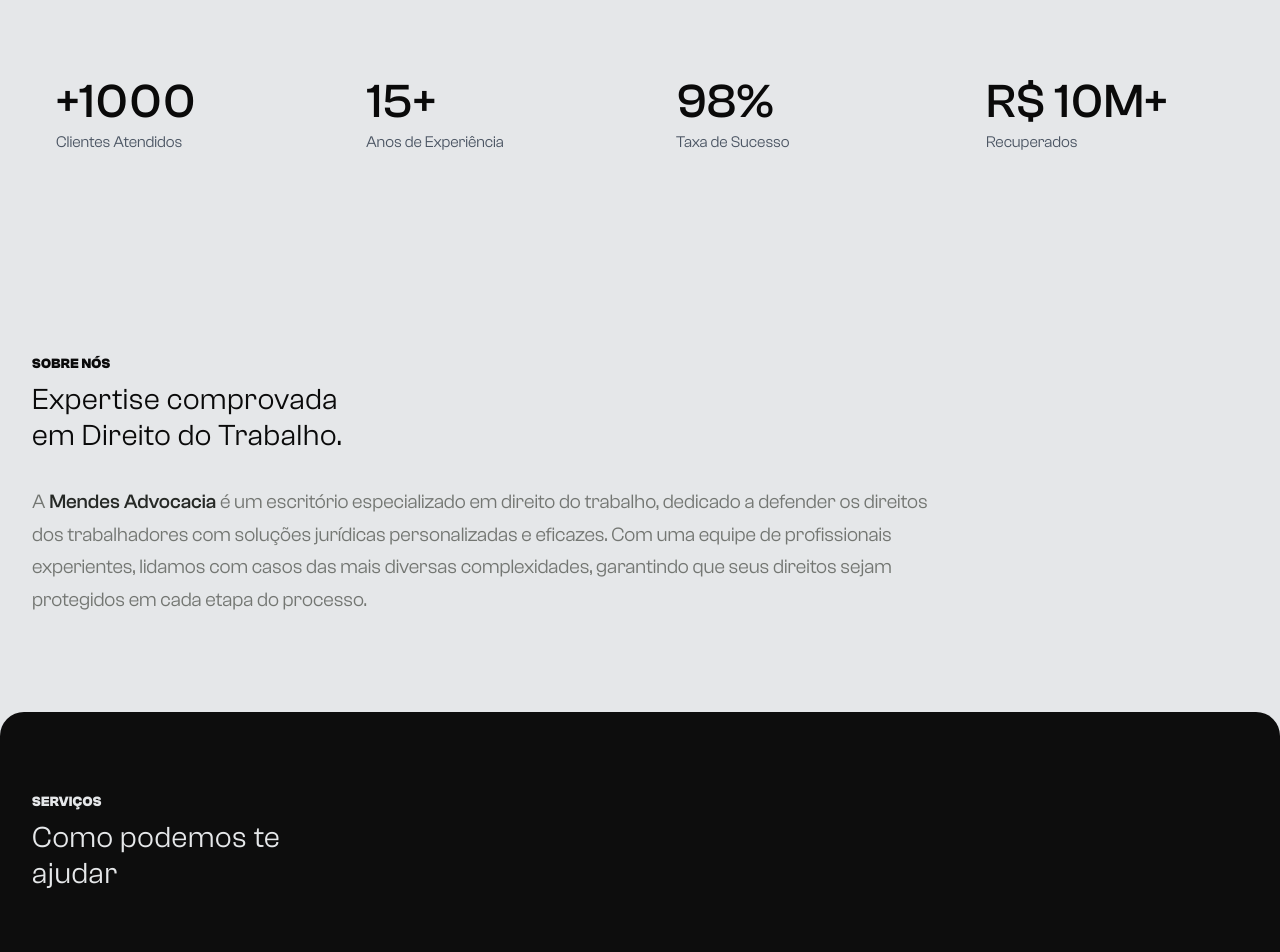
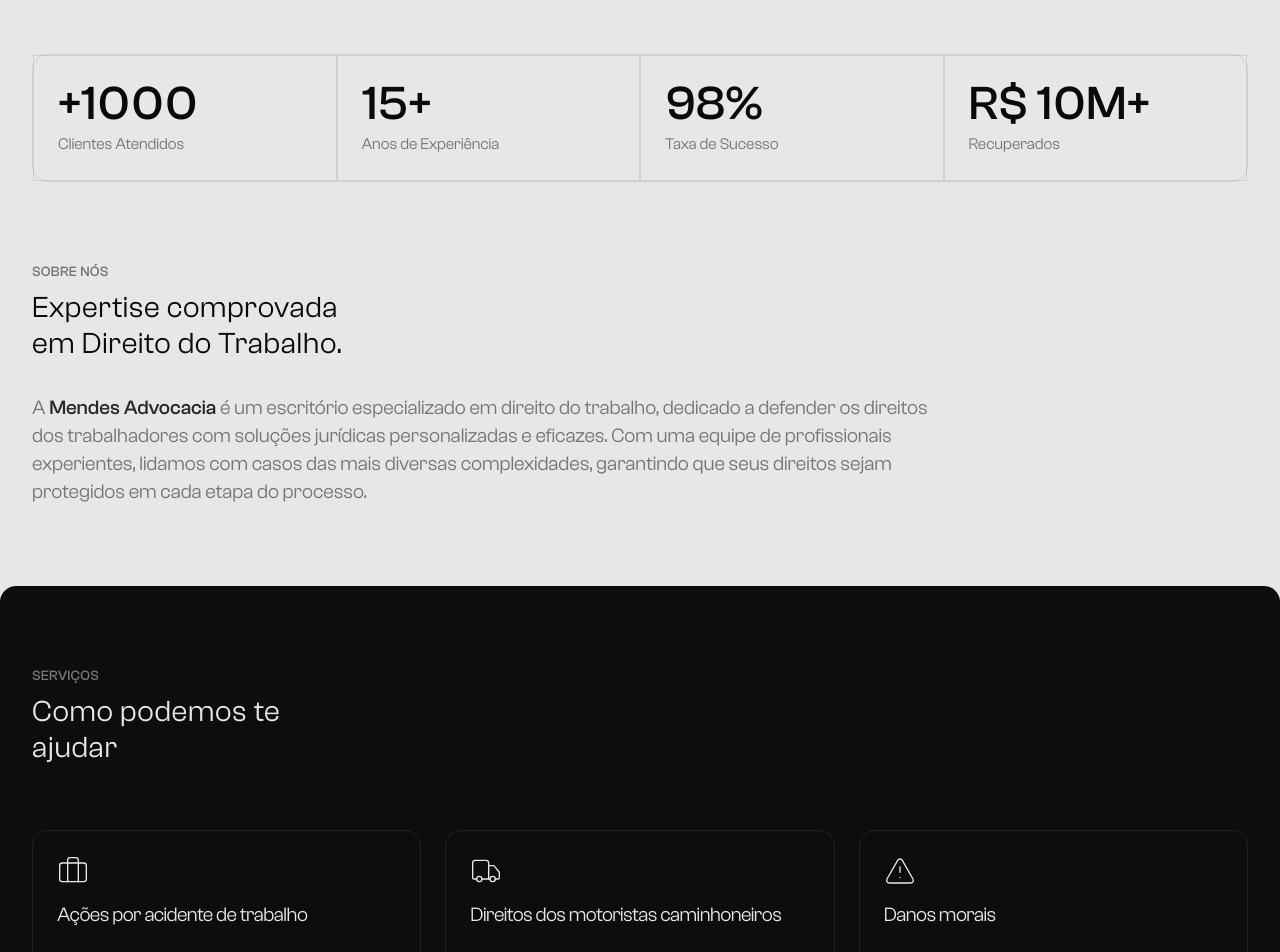
Before and after one commit to estudioadler/mendesadvocacia, a Next.js app: page / in a window 1280 px wide. Shown: the part 780-1732 px from the top of the page. Built offline with nearby package versions, Linux system fonts and the light colour scheme.

Commit message:
feat: ajustar espaçamento e responsividade em componentes; atualizar estilos e estrutura de layout

```diff
--- a/src/components/aboutArea.tsx
+++ b/src/components/aboutArea.tsx
@@ -2,11 +2,11 @@ import { TitleSection } from "./titleSection"
 
 export const AboutArea = () => {
   return (
-    <section id="sobre" className="container mx-auto">
-      <div className="flex flex-col gap-8 py-12 sm:py-16 md:py-20 lg:py-24">
+    <section id="sobre" className="container mx-auto px-6 md:px-8">
+      <div className="flex flex-col gap-8 py-20">
         <TitleSection title="Expertise comprovada em Direito do Trabalho." tagTitle="Sobre nós" />
         <div className="w-full">
-          <p className="text-palette-stone text-sm leading-relaxed sm:text-base sm:leading-relaxed md:text-lg md:leading-relaxed lg:text-xl lg:leading-relaxed xl:text-xl xl:leading-relaxed max-w-none sm:max-w-2xl md:max-w-3xl lg:max-w-4xl">
+          <p className="text-palette-stone leading-relaxed text-lg lg:text-xl sm:max-w-2xl md:max-w-3xl lg:max-w-4xl">
             A <span className="font-medium text-palette-graphite">Mendes Advocacia</span> é um escritório especializado
             em direito do trabalho, dedicado a defender os direitos dos trabalhadores com soluções jurídicas
             personalizadas e eficazes. Com uma equipe de profissionais experientes, lidamos com casos das mais diversas
--- a/src/components/benefits.tsx
+++ b/src/components/benefits.tsx
@@ -42,17 +42,17 @@ export default function Benefits() {
   ]
 
   return (
-    <section id="beneficios" className="container mx-auto py-20 flex flex-col gap-12 rounded-t-3xl">
+    <section id="beneficios" className="container mx-auto px-6 md:px-8 py-20 flex flex-col gap-12 rounded-t-3xl">
       <TitleSection title="Por que escolher a Mendes Advocacia" tagTitle="Benefícios" />
       <div className="grid grid-cols-1 md:grid-cols-3 gap-6">
         {benefits.map((benefit, index) => (
-          <Card key={index} className="h-full flex flex-col items-start bg-neutral-300 border-none relative rounded-3xl">
+          <Card key={index} className="h-full flex flex-col items-start bg-palette-stone/10 border-none relative rounded-3xl">
             <CardHeader className="flex flex-col gap-2">
               <div>{benefit.icon}</div>
               <CardTitle className="text-xl font-medium">{benefit.title}</CardTitle>
             </CardHeader>
             <CardContent className="flex-grow">
-              <CardDescription>{benefit.description}</CardDescription>
+              <CardDescription className="text-lg lg:text-xl">{benefit.description}</CardDescription>
             </CardContent>
             <div className="w-0.5 h-full bg-palette-secondary absolute top-0 left-0" />
           </Card>
--- a/src/components/header.tsx
+++ b/src/components/header.tsx
@@ -70,7 +70,7 @@ export default function Header() {
     <>
       {/* Header Normal - Desktop e Mobile */}
       <header
-        className={`fixed top-0 z-50 bg-palette-mist w-full flex items-center justify-between py-5 container mx-auto transition-all duration-200 ${
+        className={`fixed top-0 z-50 bg-palette-mist w-full flex items-center justify-between py-5 container mx-auto px-6 md:px-8 transition-all duration-200 ${
           headerHidden && !isMobile ? 'opacity-0 pointer-events-none translate-y-[-20px]' : 'opacity-100 pointer-events-auto translate-y-0'
         }`}
       >
--- a/src/components/legalServicesCards.tsx
+++ b/src/components/legalServicesCards.tsx
@@ -92,19 +92,18 @@ export default function LegalServicesCards() {
   ]
 
   return (
-    <section id="servicos" className="container mx-auto py-20 flex flex-col gap-16 bg-palette-black rounded-t-3xl">
+    <section id="servicos" className="container mx-auto px-6 md:px-8 py-20 flex flex-col gap-16 bg-palette-black rounded-t-2xl">
       <TitleSection title="Como podemos te ajudar" tagTitle="Serviços" className="text-palette-mist" />
       <div className="grid grid-cols-1 md:grid-cols-2 lg:grid-cols-3 gap-6">
         {services.map((service, index) => (
-          <Card key={index} className="h-full flex flex-col items-start bg-transparent border-none relative">
+          <Card key={index} className="h-full flex flex-col items-start bg-transparent border border-palette-stone/20 rounded-2xl">
             <CardHeader className="flex flex-col gap-2">
               <div>{service.icon}</div>
-              <CardTitle className="text-xl font-medium text-palette-mist">{service.title}</CardTitle>
+              <CardTitle className="text-xl font-normal text-palette-mist">{service.title}</CardTitle>
             </CardHeader>
             <CardContent className="flex-grow">
-              <CardDescription>{service.description}</CardDescription>
+              <CardDescription className="text-lg lg:text-xl">{service.description}</CardDescription>
             </CardContent>
-            <div className="w-px h-full bg-palette-mist/10 absolute top-0 left-0" />
           </Card>
         ))}
       </div>
--- a/src/components/mobileMenu.tsx
+++ b/src/components/mobileMenu.tsx
@@ -46,7 +46,7 @@ export default function MobileMenu({ isOpen, onClose, listNav }: MobileMenuProps
 
       {/* Menu Content */}
       <div
-        className={`absolute top-20 left-1/2 transform -translate-x-1/2 w-[100vw] max-w-sm bg-palette-mist rounded-b-3xl shadow-2xl border border-gray-100 overflow-hidden transition-all duration-200 ${
+        className={`absolute top-20 left-1/2 transform -translate-x-1/2 w-[100vw] max-w-sm bg-palette-mist rounded-b-3xl shadow-2xl border border-palette-stone/20 overflow-hidden transition-all duration-200 ${
           isOpen
             ? "scale-100 opacity-100 translate-y-0"
             : "scale-95 opacity-0 -translate-y-4"
@@ -60,7 +60,7 @@ export default function MobileMenu({ isOpen, onClose, listNav }: MobileMenuProps
                 <Link href={`#${item.id}`} onClick={handleLinkClick}>
                   <button
                     role="link"
-                    className="w-full text-left px-8 py-3 text-palette-stone hover:text-palette-black hover:bg-gray-50 transition-all duration-200 flex items-center justify-between group"
+                    className="w-full text-left px-6 py-3 text-palette-stone hover:text-palette-black hover:bg-gray-50 transition-all duration-200 flex items-center justify-between group"
                   >
                     <span>{item.name}</span>
                     <span className="text-xs text-gray-400 opacity-0 group-hover:opacity-100 transition-opacity duration-200">
--- a/src/components/statistic.tsx
+++ b/src/components/statistic.tsx
@@ -1,37 +1,42 @@
 import React from "react";
 import { Card } from "./ui/card";
+
 export const Statistic = () => {
+  const statisticsData = [
+    {
+      id: 1,
+      value: "+1000",
+      label: "Clientes Atendidos"
+    },
+    {
+      id: 2,
+      value: "15+",
+      label: "Anos de Experiência"
+    },
+    {
+      id: 3,
+      value: "98%",
+      label: "Taxa de Sucesso"
+    },
+    {
+      id: 4,
+      value: "R$ 10M+",
+      label: "Recuperados"
+    }
+  ];
+
   return (
-    <div className="gap-6 container mx-auto bg-palette-white pb-20">
-      <div className="grid grid-cols-1 md:grid-cols-2 lg:grid-cols-4 justify-center items-center gap-6">
-        <Card className="p-6 bg-transparent border-none relative">
-          <div className="flex items-center gap-2">
-            <h3 className="font-medium text-5xl">+1000</h3>
-          </div>
-          <p className="text-gray-600">Clientes Atendidos</p>
-          <div className="w-0.5 h-full bg-palette-secondary absolute top-0 left-0" />
-        </Card>
-        <Card className="p-6 bg-transparent border-none relative">
-          <div className="flex items-center gap-2">
-            <h3 className="font-medium text-5xl">15+</h3>
-          </div>
-          <p className="text-gray-600">Anos de Experiência</p>
-          <div className="w-0.5 h-full bg-palette-secondary absolute top-0 left-0" />
-        </Card>
-        <Card className="p-6 bg-transparent border-none relative">
-          <div className="flex items-center gap-2">
-            <h3 className="font-medium text-5xl">98%</h3>
-          </div>
-          <p className="text-gray-600">Taxa de Sucesso</p>
-          <div className="w-0.5 h-full bg-palette-secondary absolute top-0 left-0" />
-        </Card>
-        <Card className="p-6 bg-transparent border-none relative">
-          <div className="flex items-center gap-2">
-            <h3 className="font-medium text-5xl">R$ 10M+</h3>
-          </div>
-          <p className="text-gray-600">Recuperados</p>
-          <div className="w-0.5 h-full bg-palette-secondary absolute top-0 left-0" />
-        </Card>
+    <div className="gap-6 container mx-auto px-6 md:px-8 bg-palette-white">
+      <div className="grid grid-cols-1 md:grid-cols-2 lg:grid-cols-4 justify-center items-center border border-palette-stone/20 rounded-2xl">
+        {statisticsData.map((stat) => (
+          <Card key={stat.id} className="p-6 bg-transparent border border-palette-stone/20 relative">
+            <div className="flex items-center gap-2">
+              <h3 className="font-medium text-5xl">{stat.value}</h3>
+            </div>
+            <p className="text-palette-stone">{stat.label}</p>
+
+          </Card>
+        ))}
       </div>
     </div>
   );
--- a/src/components/testmonial.tsx
+++ b/src/components/testmonial.tsx
@@ -69,7 +69,7 @@ export default function Testimonial() {
   return (
     <section
       id="depoimentos"
-      className="container mx-auto py-20 bg-neutral-100 rounded-t-3xl"
+      className="container mx-auto px-6 md:px-8 py-20 bg-palette-pine rounded-t-2xl"
     >
       <div className="flex flex-col gap-16">
         <TitleSection
@@ -94,7 +94,7 @@ export default function Testimonial() {
                 className="pl-4 md:pl-6 sm:basis-full md:basis-1/2 lg:basis-1/3"
               >
                 <div className="h-full">
-                  <Card className="h-full bg-palette-mist border-none rounded-3xl relative">
+                  <Card className="h-full bg-palette-mist border-none rounded-2xl relative">
                     <CardContent className="p-6 flex flex-col h-full">
 
                       <blockquote className="flex-grow pt-16">
--- a/src/components/titleSection.tsx
+++ b/src/components/titleSection.tsx
@@ -22,7 +22,7 @@ export const TitleSection = ({ title, tagTitle, alignment = "left", className, c
 
   return (
     <div className={`flex flex-col justify-between gap-2 md:gap-2 ${getAlignmentClasses()}`}>
-      <span className={`text-xs sm:text-sm font-bold uppercase text-palette-primary tracking-wide ${className}`}>
+      <span className={`text-sm font-medium uppercase text-palette-stone tracking-wide ${className}`}>
         {tagTitle}
       </span>
       <h2 className={`text-2xl sm:text-3xl md:text-3xl tracking-wide w-full max-w-xs ${className}`}>{title}</h2>
```
Also changed, not shown: src/components/hero.tsx (+4 -4 lines).
